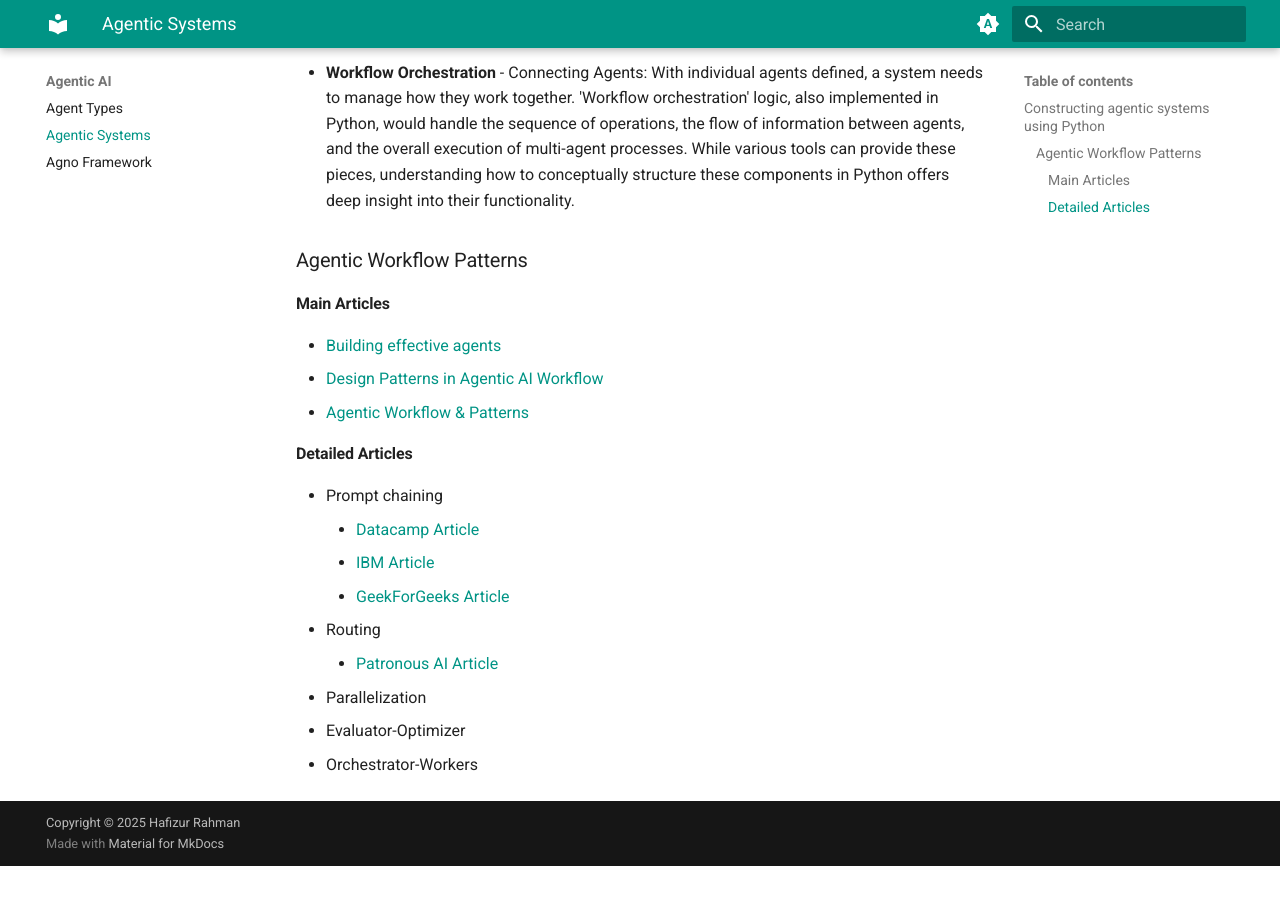
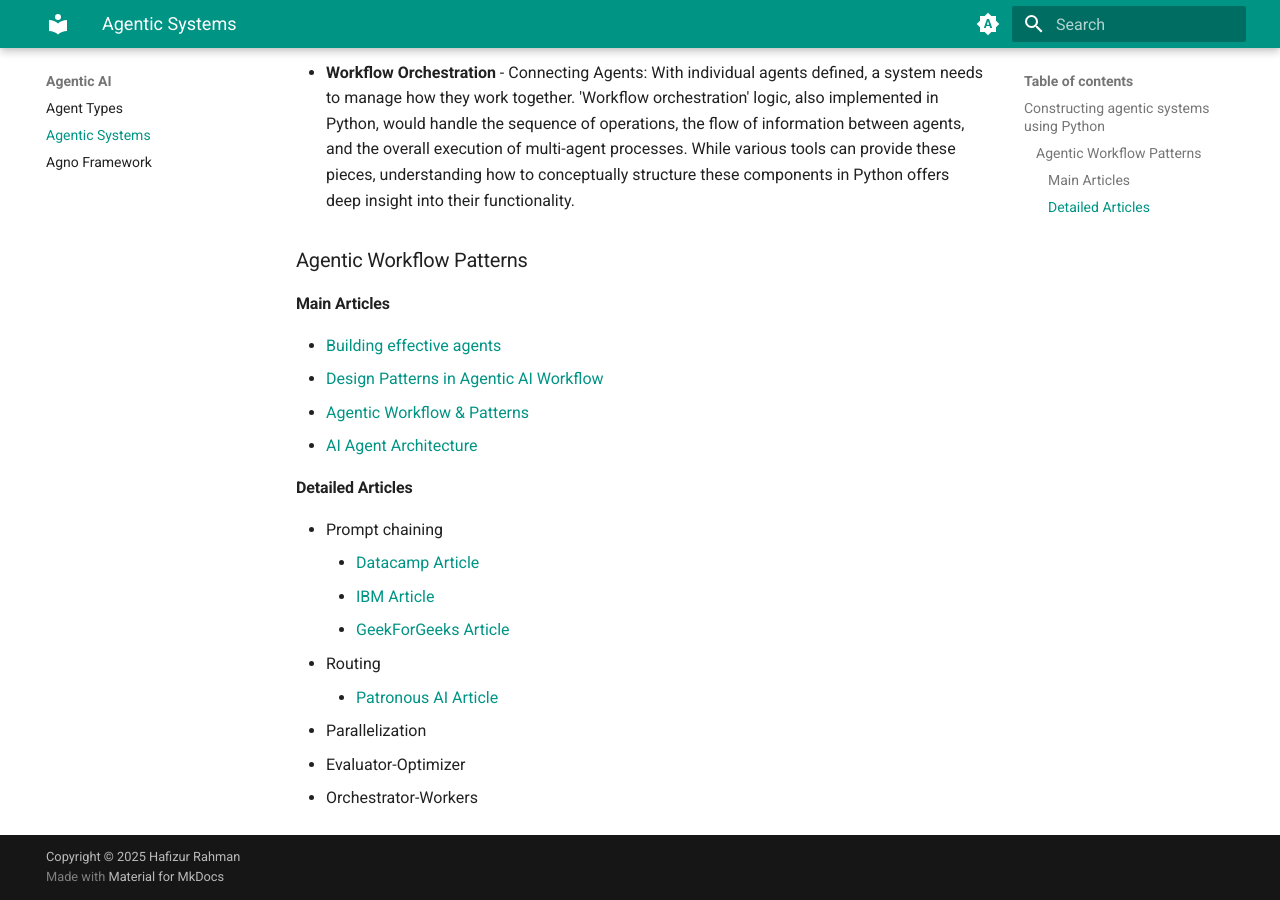
Before and after one commit to hafizur-rahman/hafizur-rahman.github.io, an MkDocs documentation site: the page built from docs/posts/agentic-systems.md, in a window 1280 px wide and 900 px high, scrolled down 547 px. Built offline with MkDocs 1.6.1 and Material for MkDocs 9.7.7, drawn with Linux system fonts in a browser that asks for light colours; before the commit the page ends 1413 px from its top, so only the background shows below that.

Commit message:
Updated post

```diff
--- a/docs/posts/agentic-systems.md
+++ b/docs/posts/agentic-systems.md
@@ -11,6 +11,7 @@ Building dependable systems usually involves several major components, with a fo
 * [Building effective agents](https://www.anthropic.com/engineering/building-effective-agents)
 * [Design Patterns in Agentic AI Workflow](https://pub.towardsai.net/5-design-patterns-in-agentic-ai-workflow-c972c83f77e4)
 * [Agentic Workflow & Patterns](https://javaaidev.com/docs/agentic-patterns/intro)
+* [AI Agent Architecture](https://fme.safe.com/guides/ai-agent-architecture/)
 
 #### Detailed Articles
 * Prompt chaining
```
